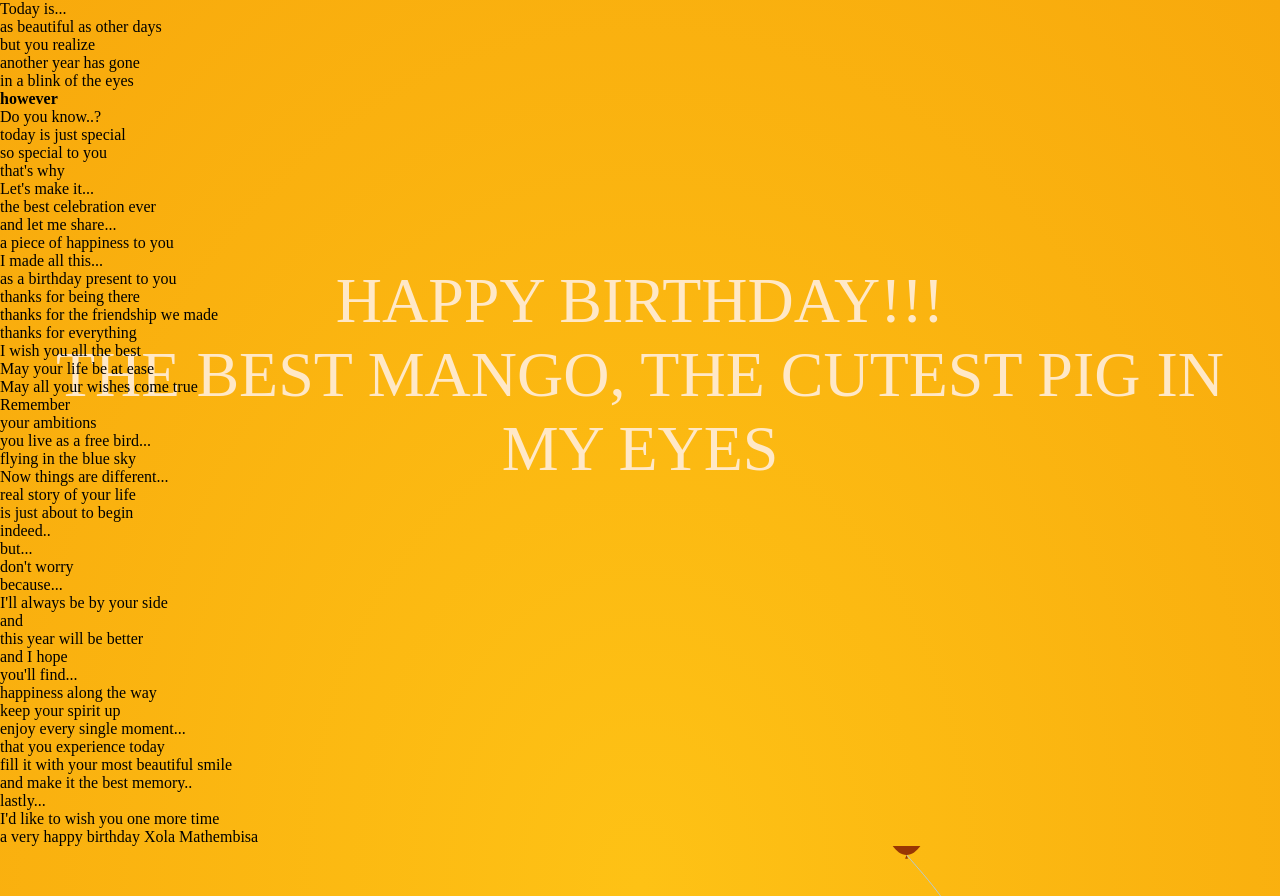
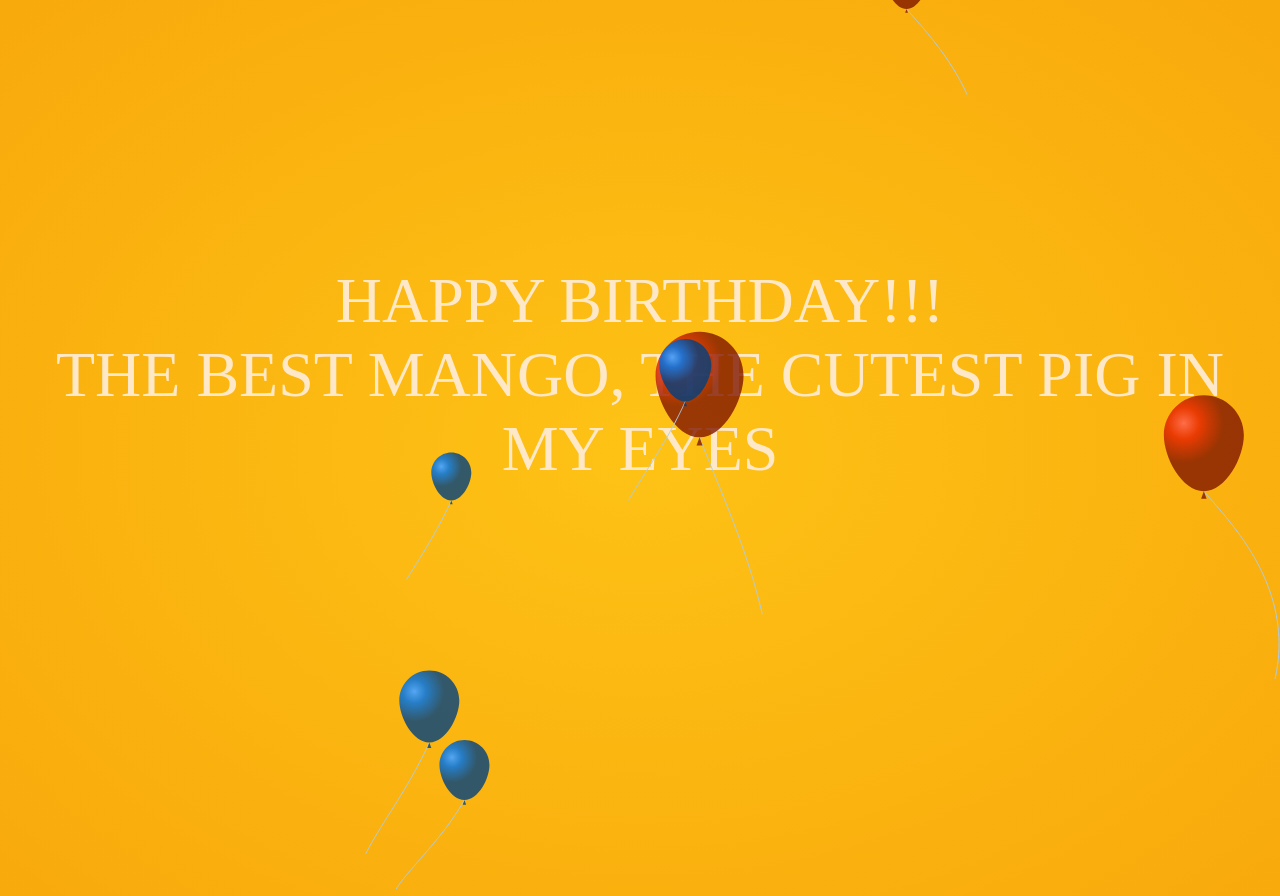
Before and after one commit to datquoc-03/special_mango, a plain HTML site: page index.html in a window 1280 px wide. Shown: the top 896 px of the page. Drawn offline with Linux system fonts and the light colour scheme; a web font is replaced by a local one.

Commit message:
index.html

```diff
--- a/index.html
+++ b/index.html
@@ -7,63 +7,9 @@
     <meta name='viewport' content='width=device-width, initial-scale=1'>
 </head>
 <body>
-    <div class="row_message">
-        <div class="col-md-12">
-            <p>Today is...</p>
-            <p>as beautiful as other days</p>
-            <p>but you realize</p>
-            <p>another year has gone</p>
-            <p>in a blink of the eyes</p>
-            <p><strong>however</strong></p>
-            <p>Do you know..?</p>
-            <p>today is just special</p>
-            <p>so special to you</p>
-            <p>that's why</p>
-            <p>Let's make it...</p>
-            <p>the best celebration ever</p>
-            <p>and let me share...</p>
-            <p>a piece of happiness to you</p>
-            <p>I made all this...</p>
-            <p>as a birthday present to you</p>
-            <p>thanks for being there</p>
-            <p>thanks for the friendship we made</p>
-            <p>thanks for everything</p>
-            <p>I wish you all the best</p>
-            <p>May your life be at ease</p>
-            <p>May all your wishes come true</p>
-            <p>Remember</p>
-            <p>your ambitions</p>
-            <p>you live as a free bird...</p>
-            <p>flying in the blue sky</p>
-            <p>Now things are different...</p>
-            <p>real story of your life</p>
-            <p>is just about to begin</p>
-            <p>indeed..</p>
-            <p>but...</p>
-            <p>don't worry</p>
-            <p>because...</p>
-            <p>I'll always be by your side</p>
-            <p>and</p>
-            <p>this year will be better</p>
-            <p>and I hope</p>
-            <p>you'll find...</p>
-            <p>happiness along the way</p>
-            <p>keep your spirit up</p>
-            <p>enjoy every single moment...</p>
-            <p>that you experience today</p>
-            <p>fill it with your most beautiful smile</p>
-            <p>and make it the best memory..</p>
-            <p>lastly...</p>
-            <p>I'd like to wish you one more time</p>
-            <p>a very happy birthday Xola Mathembisa</p>
-        </div>
     <canvas id="c"></canvas>
     <div class="text">HAPPY BIRTHDAY!!!<br>THE BEST MANGO, THE CUTEST PIG IN MY EYES</div>
     <link rel="stylesheet" type="text/css" href="style.css" />
     <script src="script.js"></script>
-
-    <button class="btn btn-primary" id="story">A mesage for you</button>
-
-
 </body>
 </html>
```
